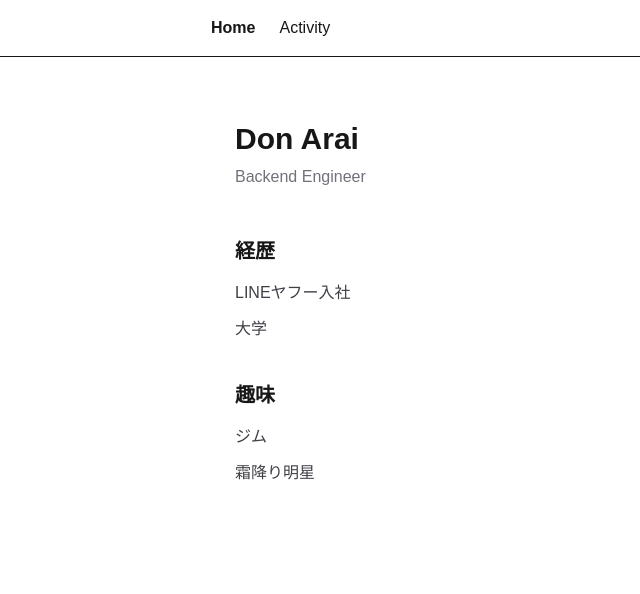
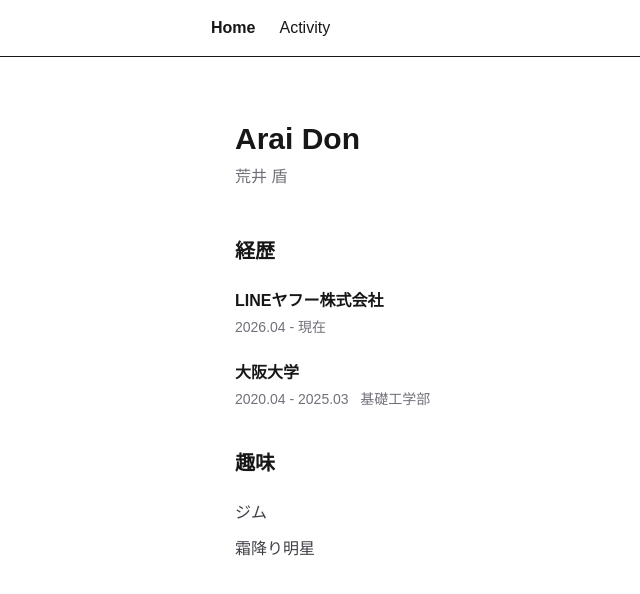
Before and after one commit to donarai/my-site, a Next.js app in the folder frontend/: page / in a window 1280 px wide. Shown: the top 594 px of the page, without its empty margins (93-733 px from the left). Built offline with nearby package versions, Linux system fonts and the light colour scheme.

Commit message:
improve career section layout

```diff
--- a/frontend/app/page.tsx
+++ b/frontend/app/page.tsx
@@ -1,19 +1,29 @@
 export default function Home() {
 	return (
 		<main className="max-w-2xl mx-auto px-6 py-16">
-			<h1 className="text-3xl font-bold mb-2">Don Arai</h1>
-			<p className="text-zinc-500 mb-12">Backend Engineer</p>
+			<h1 className="text-3xl font-bold mb-2">Arai Don</h1>
+			<p className="text-zinc-500 mb-12">荒井 盾</p>
 
 			<section className="mb-10">
-				<h2 className="text-xl font-semibold mb-4">経歴</h2>
-				<ul className="space-y-3 text-zinc-700">
-					<li>LINEヤフー入社</li>
-					<li>大学</li>
+				<h2 className="text-xl font-semibold mb-6">経歴</h2>
+				<ul className="space-y-6">
+					<li>
+						<p className="font-semibold">LINEヤフー株式会社</p>
+						<p className="text-sm text-zinc-500 mt-1">
+							2026.04 - 現在 &nbsp;&nbsp;
+						</p>
+					</li>
+					<li>
+						<p className="font-semibold">大阪大学</p>
+						<p className="text-sm text-zinc-500 mt-1">
+							2020.04 - 2025.03 &nbsp;&nbsp;基礎工学部
+						</p>
+					</li>
 				</ul>
 			</section>
 
 			<section>
-				<h2 className="text-xl font-semibold mb-4">趣味</h2>
+				<h2 className="text-xl font-semibold mb-6">趣味</h2>
 				<ul className="space-y-3 text-zinc-700">
 					<li>ジム</li>
 					<li>霜降り明星</li>
```
